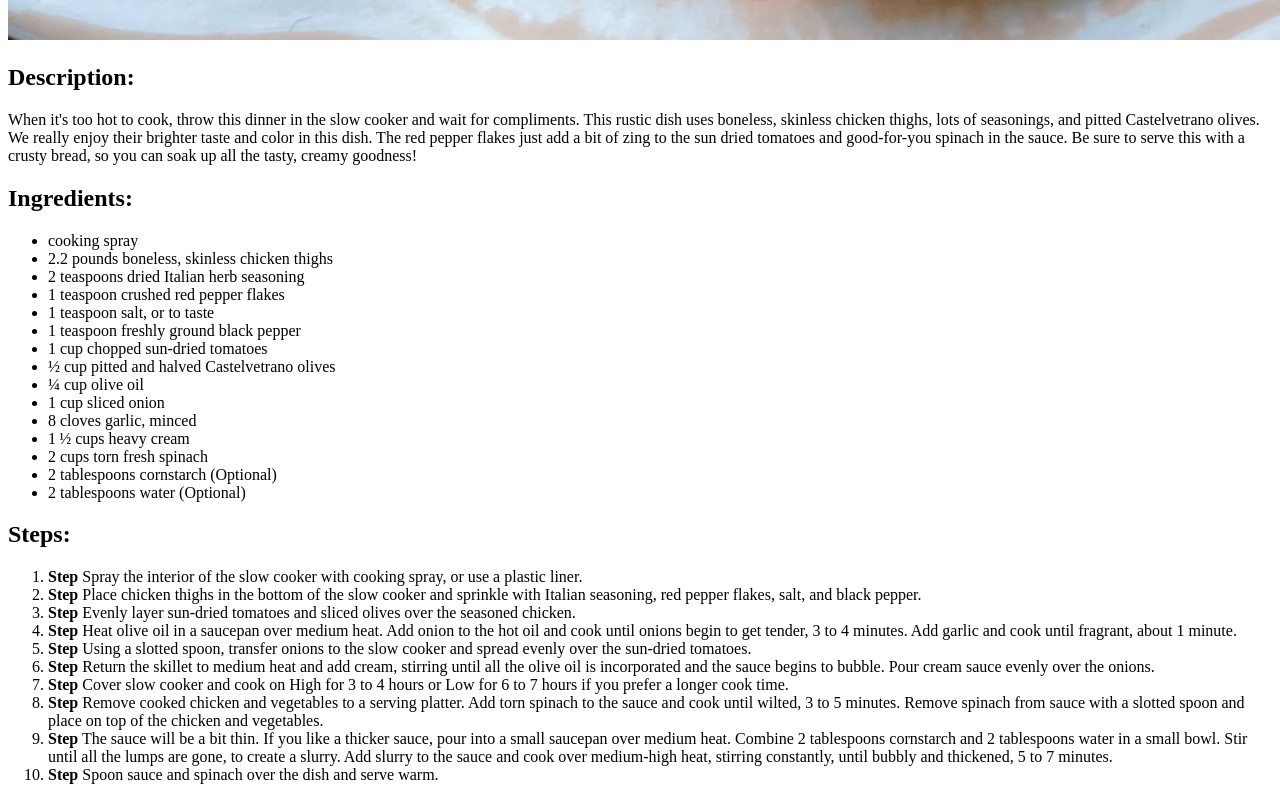
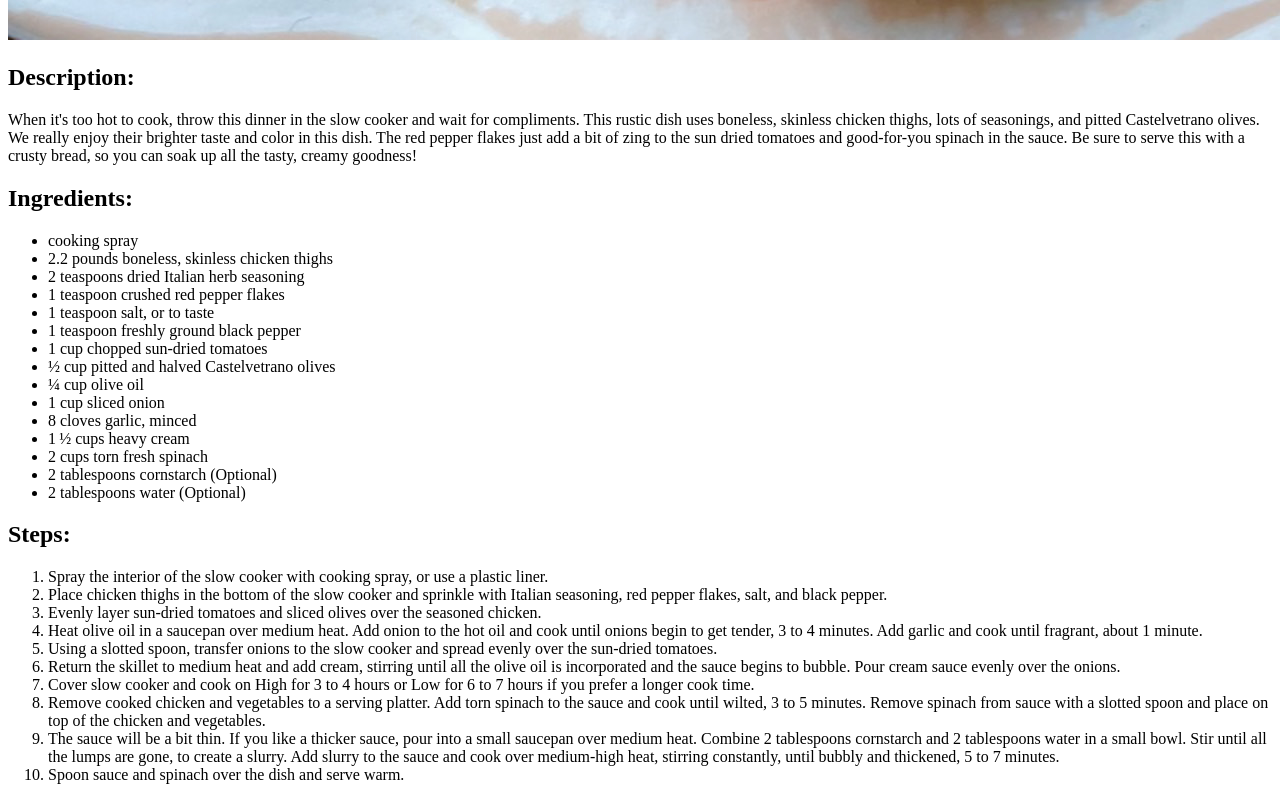
Before and after one commit to andreas9michael/odin-recipes, a plain HTML site: page recipes/tuscan_chicken.html in a window 1280 px wide. Shown: the part 1320-2120 px from the top of the page. Drawn offline with Linux system fonts and the light colour scheme.

Commit message:
Update tuscan_chicken.html

```diff
--- a/recipes/tuscan_chicken.html
+++ b/recipes/tuscan_chicken.html
@@ -35,25 +35,25 @@
 
     <h2>Steps:</h2>
     <ol>
-        <li><strong>Step</strong> Spray the interior of the slow cooker with cooking spray, or use a plastic liner.</li>
+        <li>Spray the interior of the slow cooker with cooking spray, or use a plastic liner.</li>
 
-        <li><strong>Step</strong> Place chicken thighs in the bottom of the slow cooker and sprinkle with Italian seasoning, red pepper flakes, salt, and black pepper.</li>
+        <li>Place chicken thighs in the bottom of the slow cooker and sprinkle with Italian seasoning, red pepper flakes, salt, and black pepper.</li>
 
-        <li><strong>Step</strong> Evenly layer sun-dried tomatoes and sliced olives over the seasoned chicken.</li>
+        <li>Evenly layer sun-dried tomatoes and sliced olives over the seasoned chicken.</li>
 
-        <li><strong>Step</strong> Heat olive oil in a saucepan over medium heat. Add onion to the hot oil and cook until onions begin to get tender, 3 to 4 minutes. Add garlic and cook until fragrant, about 1 minute.</li>
+        <li>Heat olive oil in a saucepan over medium heat. Add onion to the hot oil and cook until onions begin to get tender, 3 to 4 minutes. Add garlic and cook until fragrant, about 1 minute.</li>
 
-        <li><strong>Step</strong> Using a slotted spoon, transfer onions to the slow cooker and spread evenly over the sun-dried tomatoes.</li>
+        <li>Using a slotted spoon, transfer onions to the slow cooker and spread evenly over the sun-dried tomatoes.</li>
 
-        <li><strong>Step</strong> Return the skillet to medium heat and add cream, stirring until all the olive oil is incorporated and the sauce begins to bubble. Pour cream sauce evenly over the onions.</li>
+        <li>Return the skillet to medium heat and add cream, stirring until all the olive oil is incorporated and the sauce begins to bubble. Pour cream sauce evenly over the onions.</li>
 
-        <li><strong>Step</strong> Cover slow cooker and cook on High for 3 to 4 hours or Low for 6 to 7 hours if you prefer a longer cook time.</li>
+        <li>Cover slow cooker and cook on High for 3 to 4 hours or Low for 6 to 7 hours if you prefer a longer cook time.</li>
 
-        <li><strong>Step</strong> Remove cooked chicken and vegetables to a serving platter. Add torn spinach to the sauce and cook until wilted, 3 to 5 minutes. Remove spinach from sauce with a slotted spoon and place on top of the chicken and vegetables.</li>
+        <li>Remove cooked chicken and vegetables to a serving platter. Add torn spinach to the sauce and cook until wilted, 3 to 5 minutes. Remove spinach from sauce with a slotted spoon and place on top of the chicken and vegetables.</li>
 
-        <li><strong>Step</strong> The sauce will be a bit thin. If you like a thicker sauce, pour into a small saucepan over medium heat. Combine 2 tablespoons cornstarch and 2 tablespoons water in a small bowl. Stir until all the lumps are gone, to create a slurry. Add slurry to the sauce and cook over medium-high heat, stirring constantly, until bubbly and thickened, 5 to 7 minutes.</li>
+        <li>The sauce will be a bit thin. If you like a thicker sauce, pour into a small saucepan over medium heat. Combine 2 tablespoons cornstarch and 2 tablespoons water in a small bowl. Stir until all the lumps are gone, to create a slurry. Add slurry to the sauce and cook over medium-high heat, stirring constantly, until bubbly and thickened, 5 to 7 minutes.</li>
 
-        <li><strong>Step</strong> Spoon sauce and spinach over the dish and serve warm.</li>
+        <li>Spoon sauce and spinach over the dish and serve warm.</li>
     </ol>
 
 </body>
```
